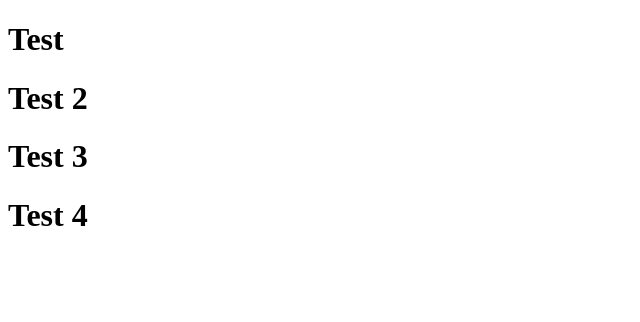
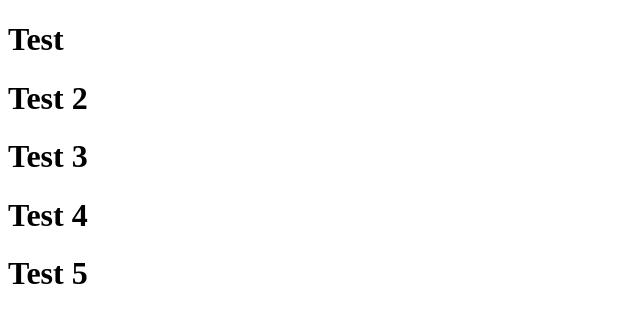
Before and after one commit to TatsuKenshi/endeavourtest, a plain HTML site: page index.html in a window 1280 px wide. Shown: the whole page, without its empty margins (0-640 px from the left). Drawn offline with Linux system fonts and the light colour scheme.

Commit message:
mint test

```diff
--- a/index.html
+++ b/index.html
@@ -10,5 +10,6 @@
     <h1>Test 2</h1>
     <h1>Test 3</h1>
     <h1>Test  4</h1>
+    <h1>Test  5</h1>
 </body>
 </html>
```
